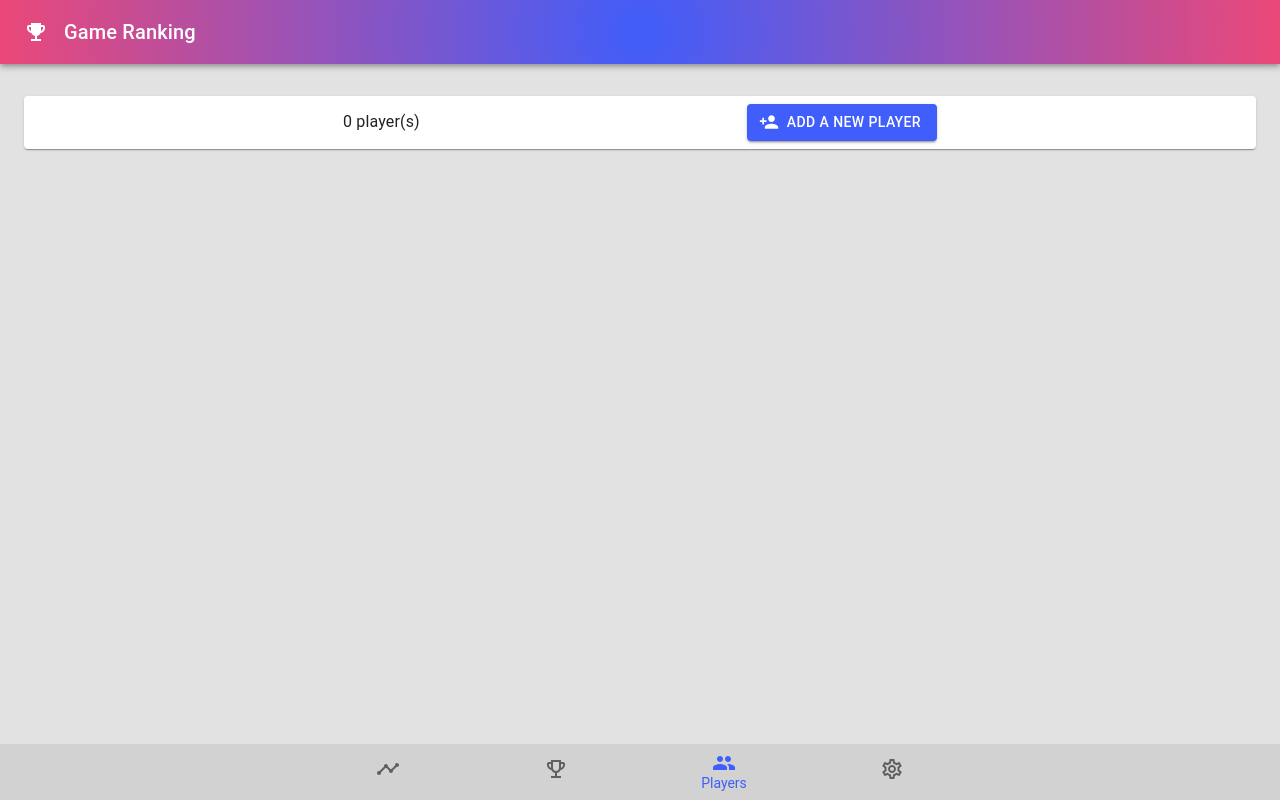
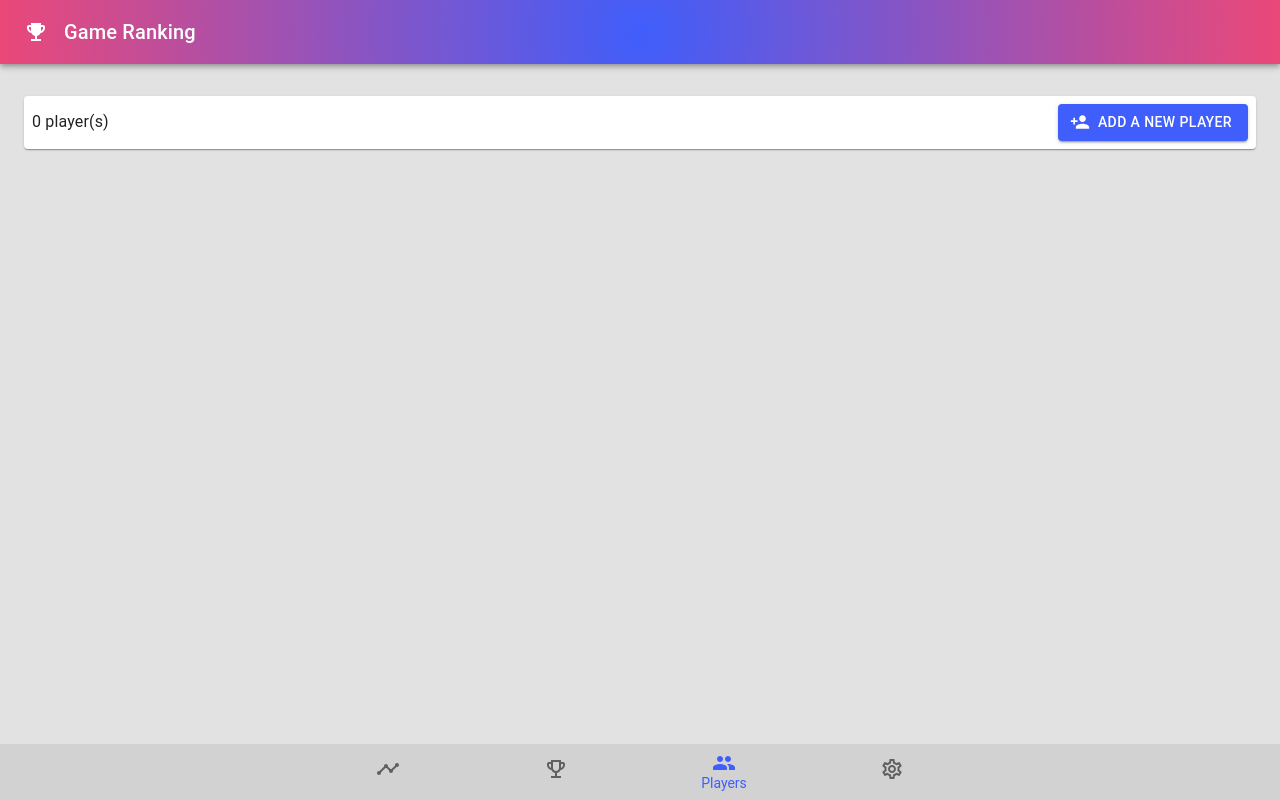
Before and after one commit to StephaneBranly/game-ranking, a React (Create React App) app: page / in a window 1280 px wide. Both pictures are taken after a click on the button "Players". Built offline with nearby package versions, Linux system fonts and the light colour scheme; the HTML template or start-up script is replaced by a standard one.

Commit message:
fix: position header

```diff
--- a/src/components/pages/players/PlayersHeader.tsx
+++ b/src/components/pages/players/PlayersHeader.tsx
@@ -47,7 +47,7 @@ export default function PlayersHeader(props: PlayersHeaderProps){
           <Grid
             container
             direction="row"
-            justify="space-evenly"
+            justify="space-between"
             alignItems="baseline"
             spacing={2}
             className={classes.root}
--- a/src/components/pages/settings/LoadSave.tsx
+++ b/src/components/pages/settings/LoadSave.tsx
@@ -32,7 +32,7 @@ export default function Settings(props: LoadSaveProps){
           <Grid
             container
             direction="row"
-            justify="space-evenly"
+            justify="flex-end"
             alignItems="baseline"
             spacing={1}
             className={classes.padding}
```
Also changed, not shown: src/components/lineChart/lineChart.tsx (added).
